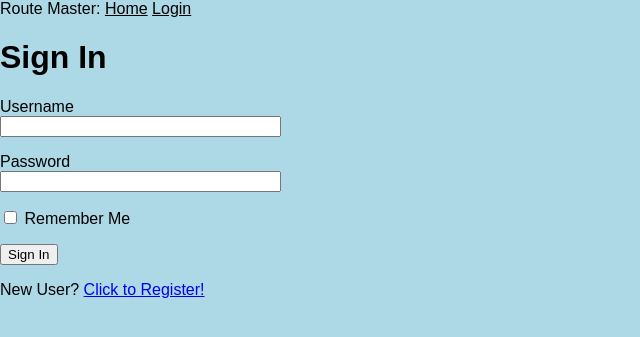
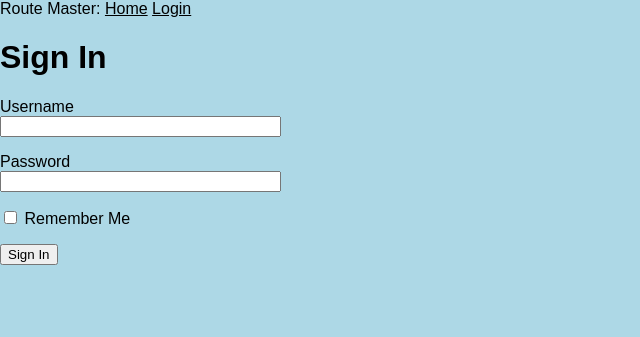
Before and after one commit to topcatse/barca, a Flask app: page /login in a window 1280 px wide. Shown: the top 337 px of the page, without its empty margins (0-640 px from the left). Run offline with Flask 2, Linux system fonts and the light colour scheme.

Commit message:
Disabled new users

```diff
--- a/app/routes.py
+++ b/app/routes.py
@@ -129,6 +129,7 @@ def logout():
 
 @app.route('/register', methods=['GET', 'POST'])
 def register():
+    return redirect(url_for('index'))
     if current_user.is_authenticated:
         return redirect(url_for('index'))
     form = RegistrationForm()
--- a/app/templates/login.html
+++ b/app/templates/login.html
@@ -21,5 +21,5 @@
         <p>{{ form.remember_me() }} {{ form.remember_me.label }}</p>
         <p>{{ form.submit() }}</p>
     </form>
-    <p>New User? <a href="{{ url_for('register') }}">Click to Register!</a></p>
+    <!--<p>New User? <a href="{{ url_for('register') }}">Click to Register!</a></p>-->
 {% endblock %}
```
